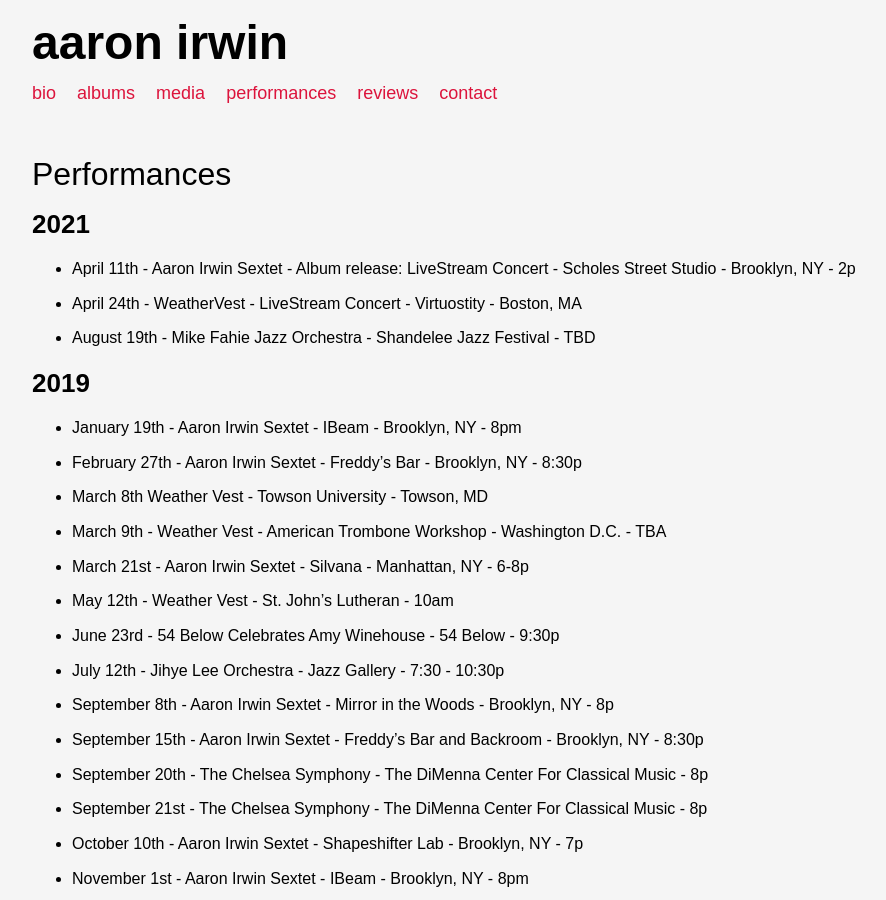
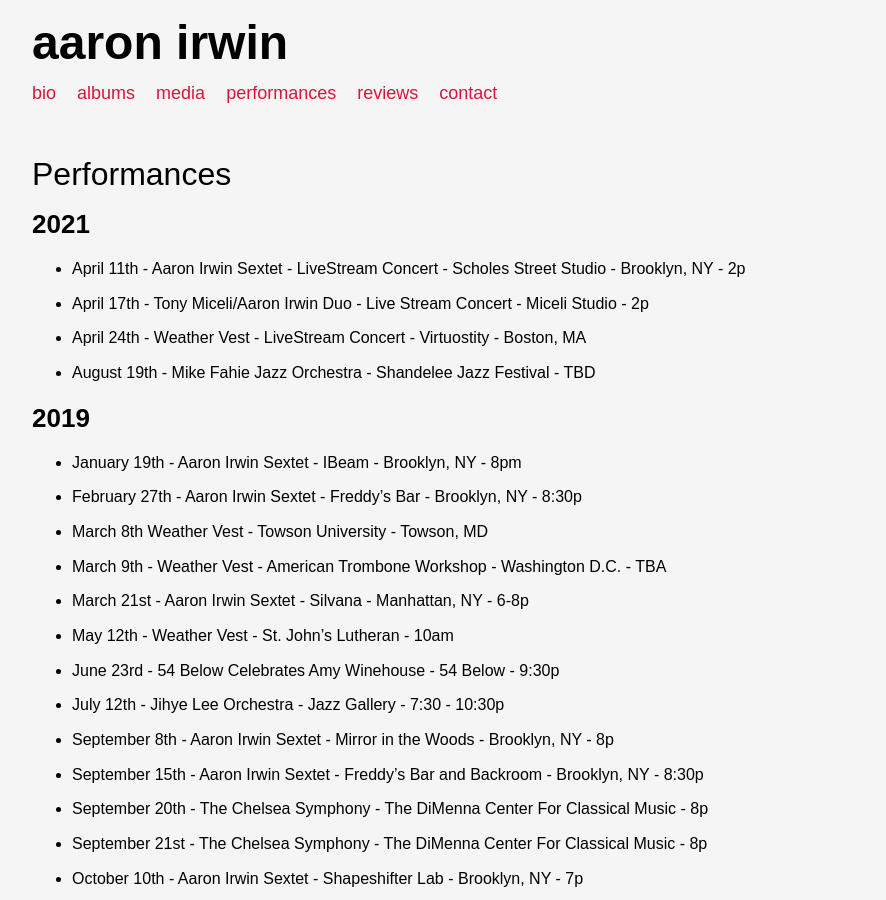
Before and after one commit to ryanve/aaronirwin.com, a Jekyll site: the page built from performances.md, in a window 1280 px wide and 900 px high. Shown: the whole window, without its empty margins (128-1014 px from the left). Built offline with Jekyll 4.4.1, drawn with Linux system fonts in a browser that asks for light colours.

Commit message:
Update performances.md (#116)

```diff
--- a/performances.md
+++ b/performances.md
@@ -7,8 +7,9 @@ title: Performances
 
 ## 2021
 
-- April 11th - Aaron Irwin Sextet - Album release: LiveStream Concert - Scholes Street Studio - Brooklyn, NY - 2p
-- April 24th - WeatherVest - LiveStream Concert - Virtuostity - Boston, MA
+- April 11th - Aaron Irwin Sextet - LiveStream Concert - Scholes Street Studio - Brooklyn, NY - 2p
+- April 17th - Tony Miceli/Aaron Irwin Duo - Live Stream Concert - Miceli Studio - 2p
+- April 24th - Weather Vest - LiveStream Concert - Virtuostity - Boston, MA
 - August 19th - Mike Fahie Jazz Orchestra - Shandelee Jazz Festival - TBD
 
 
```
